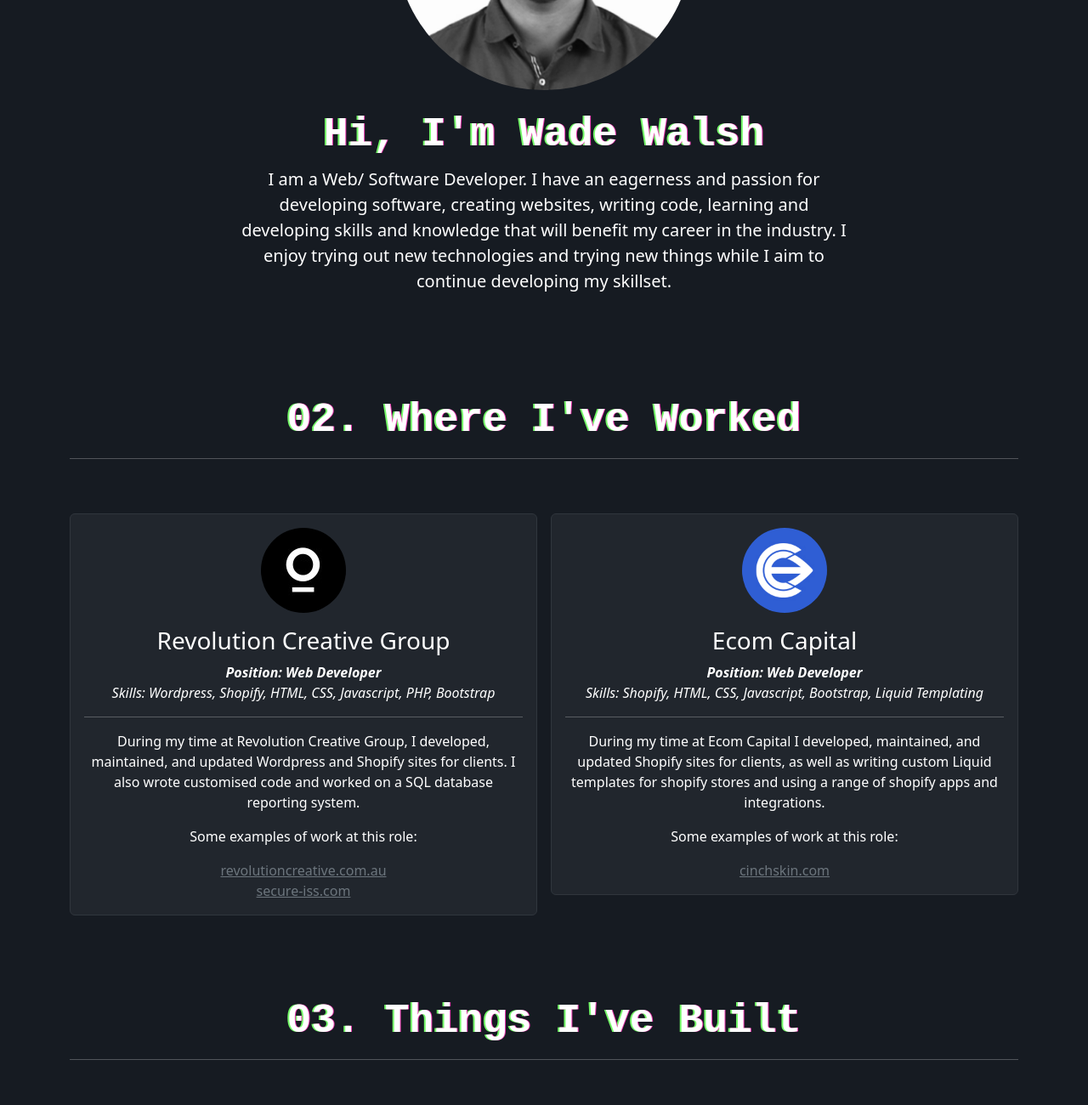
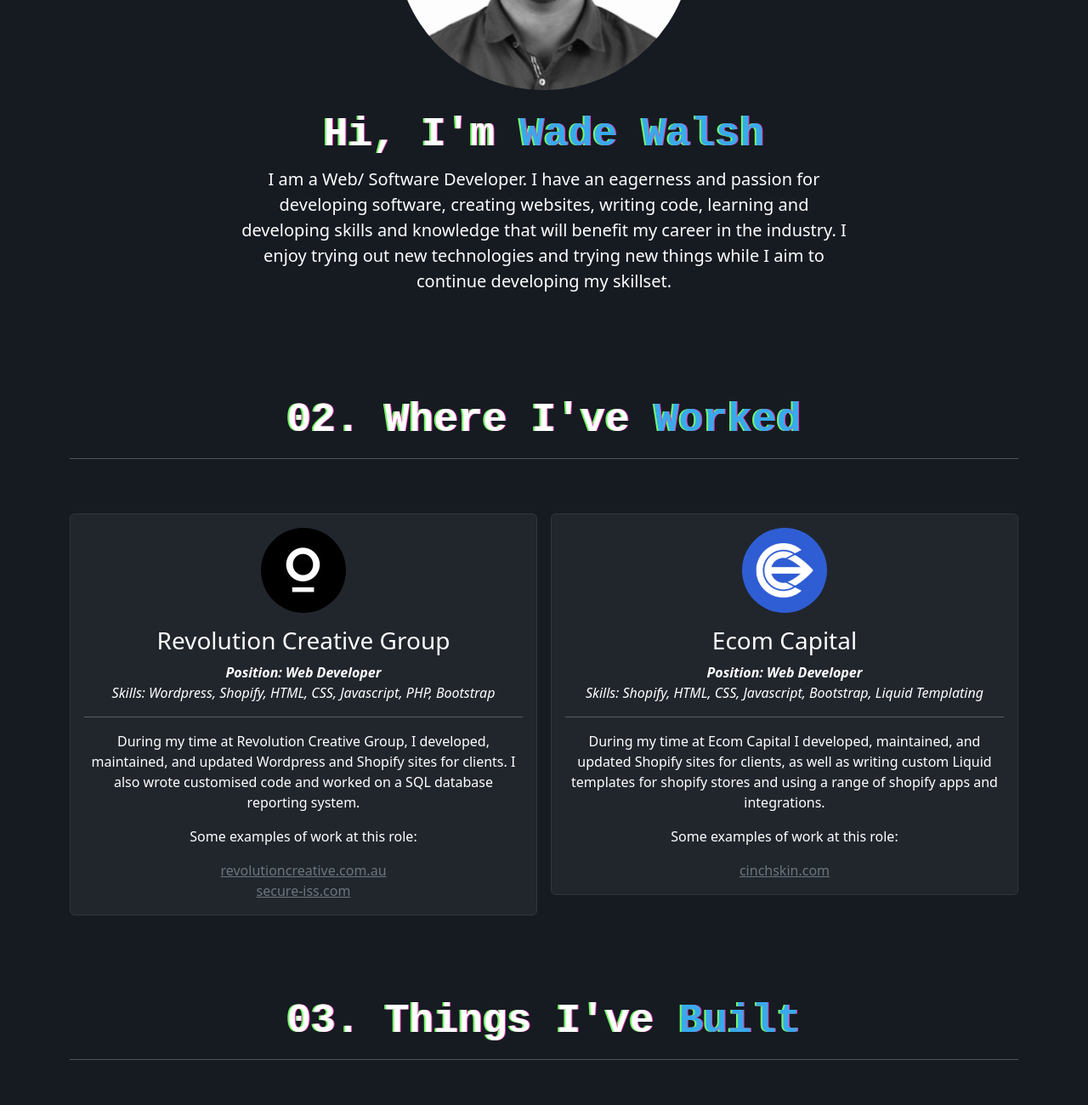
Before and after one commit to ITsPorky/itsporky.github.io-OLD-, a plain HTML site: page index.html in a window 1280 px wide. Shown: the part 340-1640 px from the top of the page at 85% size. Drawn offline with Linux system fonts and the light colour scheme.

Commit message:
Added Highlighted text to headings

```diff
--- a/css/styles.css
+++ b/css/styles.css
@@ -113,6 +113,10 @@
   border-radius: 0.25rem 0.25rem 0 0;
 }
 
+.highlighted {
+  color: #38aaec;
+}
+
 /* Glitch Effects */
 .glitch {
   text-shadow: 0.06rem 0 0.06rem #ea36af, -0.125rem 0 0.06rem #75fa69;
--- a/index.html
+++ b/index.html
@@ -121,7 +121,9 @@
             height="350"
             alt="Wade Walsh"
           />
-          <h1 class="display-5 fw-bold glitch font-mono">Hi, I'm Wade Walsh</h1>
+          <h1 class="display-5 fw-bold glitch font-mono">
+            Hi, I'm <span class="highlighted">Wade Walsh</span>
+          </h1>
           <div class="col-lg-8 mx-auto">
             <p class="lead mb-4">
               I am a Web/ Software Developer. I have an eagerness and passion
@@ -138,7 +140,7 @@
       <section id="Experience">
         <div class="container py-5 text-center">
           <h2 class="display-5 fw-bold glitch font-mono">
-            02. Where I've Worked
+            02. Where I've <span class="highlighted">Worked</span>
           </h2>
           <hr />
         </div>
@@ -226,7 +228,7 @@
         <div class="album py-5">
           <div class="container py-5 text-center">
             <h2 class="display-5 fw-bold glitch font-mono">
-              03. Things I've Built
+              03. Things I've <span class="highlighted">Built</span>
             </h2>
             <hr />
           </div>
@@ -360,7 +362,7 @@
     <!-- Footer -->
     <div id="Contact" class="container mt-5">
       <h2 class="display-5 fw-bold text-center glitch font-mono">
-        04. My Details
+        04. My <span class="highlighted">Details</span>
       </h2>
       <hr />
       <footer class="py-3 my-4">
```
